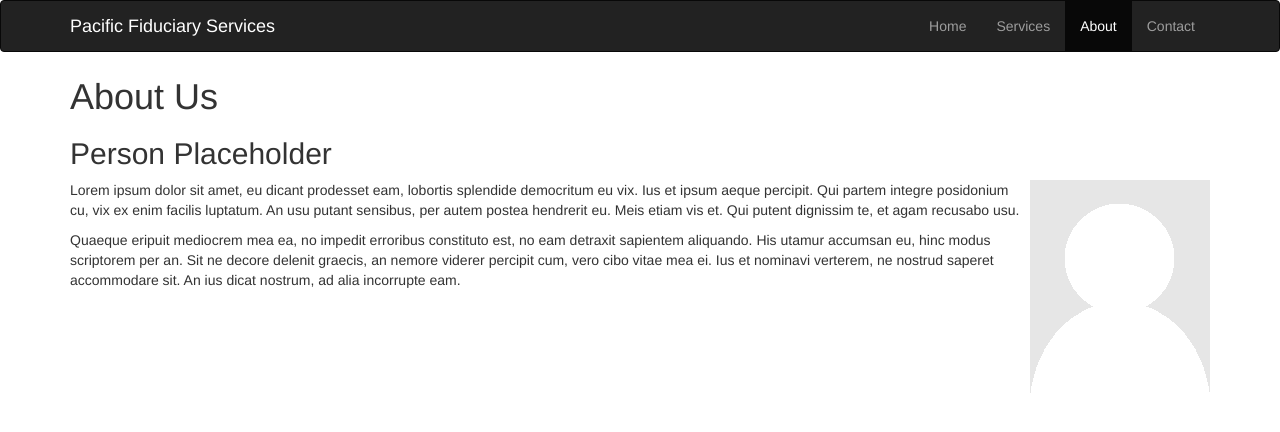
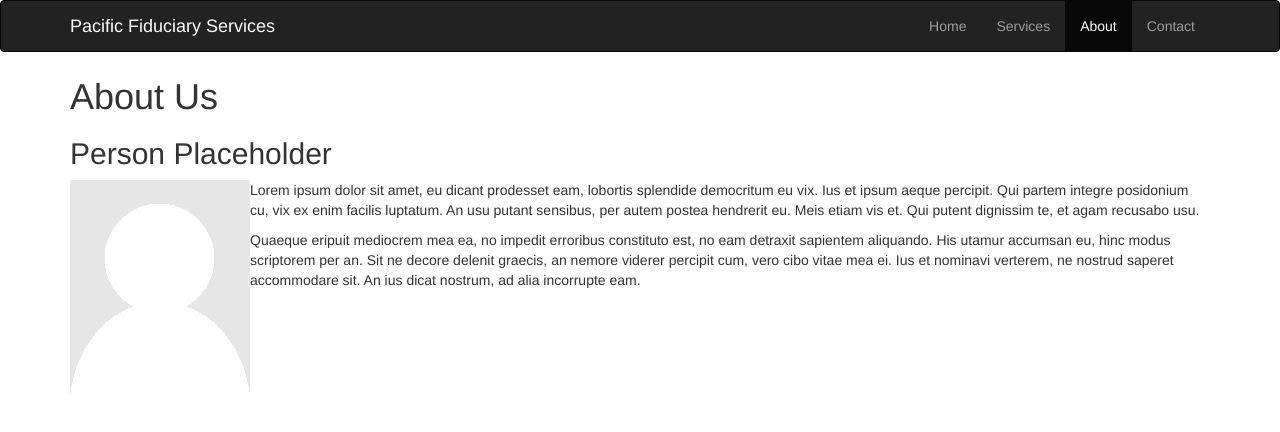
Before and after one commit to pacificfiduciaryservices/pacificfiduciaryservices.github.io, a Jekyll site: the page built from about/index.md, in a window 1280 px wide. Shown: the top 432 px of the page. Built offline with Jekyll 4.4.1, drawn with Linux system fonts in a browser that asks for light colours; nearby versions of some CDN libraries.

Commit message:
pull image to left

```diff
--- a/about/index.md
+++ b/about/index.md
@@ -5,7 +5,7 @@ title: About Us
 # About Us
 
 ## Person Placeholder
-<img class="pull-right" src="/images/portrait-placeholder.png" alt="Person Placeholder">
+<img class="pull-left" src="/images/portrait-placeholder.png" alt="Person Placeholder">
 Lorem ipsum dolor sit amet, eu dicant prodesset eam, lobortis splendide democritum eu vix. Ius et ipsum aeque percipit. Qui partem integre posidonium cu, vix ex enim facilis luptatum. An usu putant sensibus, per autem postea hendrerit eu. Meis etiam vis et. Qui putent dignissim te, et agam recusabo usu.
 
 Quaeque eripuit mediocrem mea ea, no impedit erroribus constituto est, no eam detraxit sapientem aliquando. His utamur accumsan eu, hinc modus scriptorem per an. Sit ne decore delenit graecis, an nemore viderer percipit cum, vero cibo vitae mea ei. Ius et nominavi verterem, ne nostrud saperet accommodare sit. An ius dicat nostrum, ad alia incorrupte eam.
```
